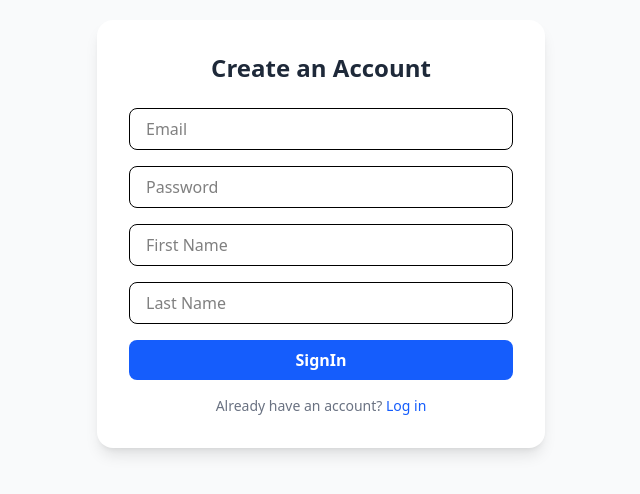
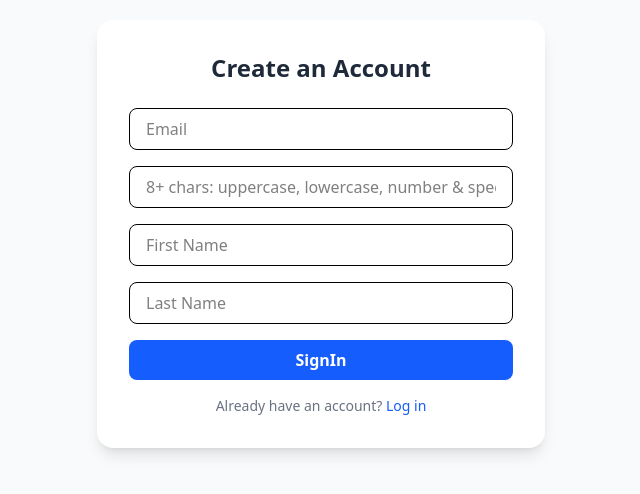
Before and after one commit to sakshi55jha/quick-log, a React (Vite) app in the folder quick-log-frontend/: page / in a window 1280 px wide. Shown: the part 166-660 px from the top of the page, without its empty margins (319-959 px from the left). Built offline with nearby package versions, Linux system fonts and the light colour scheme.

Commit message:
changes in signin

```diff
--- a/quick-log-frontend/src/pages/SignIn.tsx
+++ b/quick-log-frontend/src/pages/SignIn.tsx
@@ -59,9 +59,11 @@ export default function SignIn() {
           />
           {/* Password */}
           <input
-            type="password"
-            name="password"
-            placeholder="Password"
+           type="password"
+        placeholder="8+ chars: uppercase, lowercase, number & special char"
+        pattern="^(?=.*[a-z])(?=.*[A-Z])(?=.*\d)(?=.*[@$!%*?&])[A-Za-z\d@$!%*?&]{8,}$"
+        title="Password must be at least 8 characters, include uppercase, lowercase, number, and special character."
+
             value={form.password}
             onChange={handleChange}
             className="px-4 py-2 border rounded-lg focus:ring-2 focus:ring-blue-400 outline-none"
```
